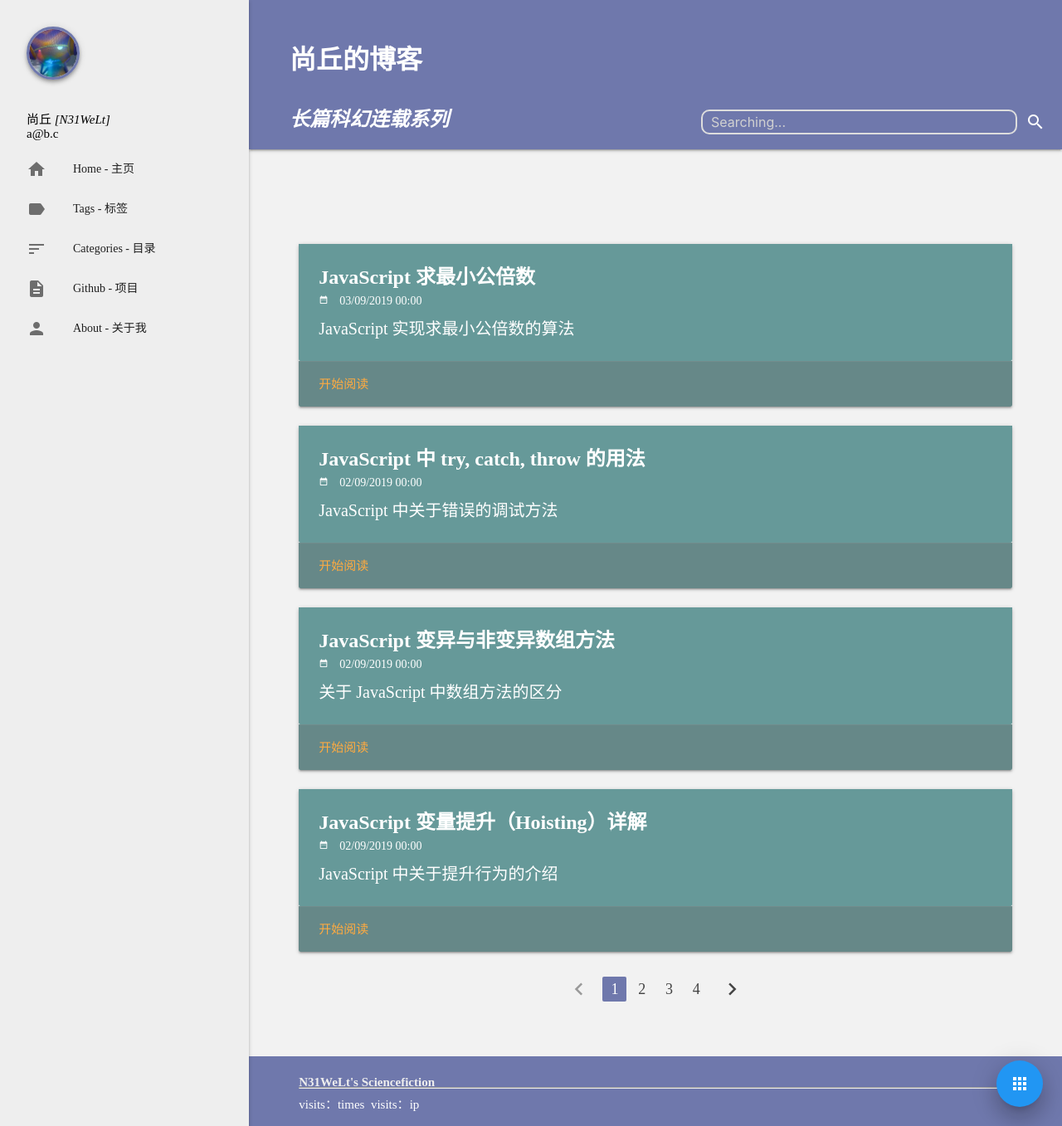
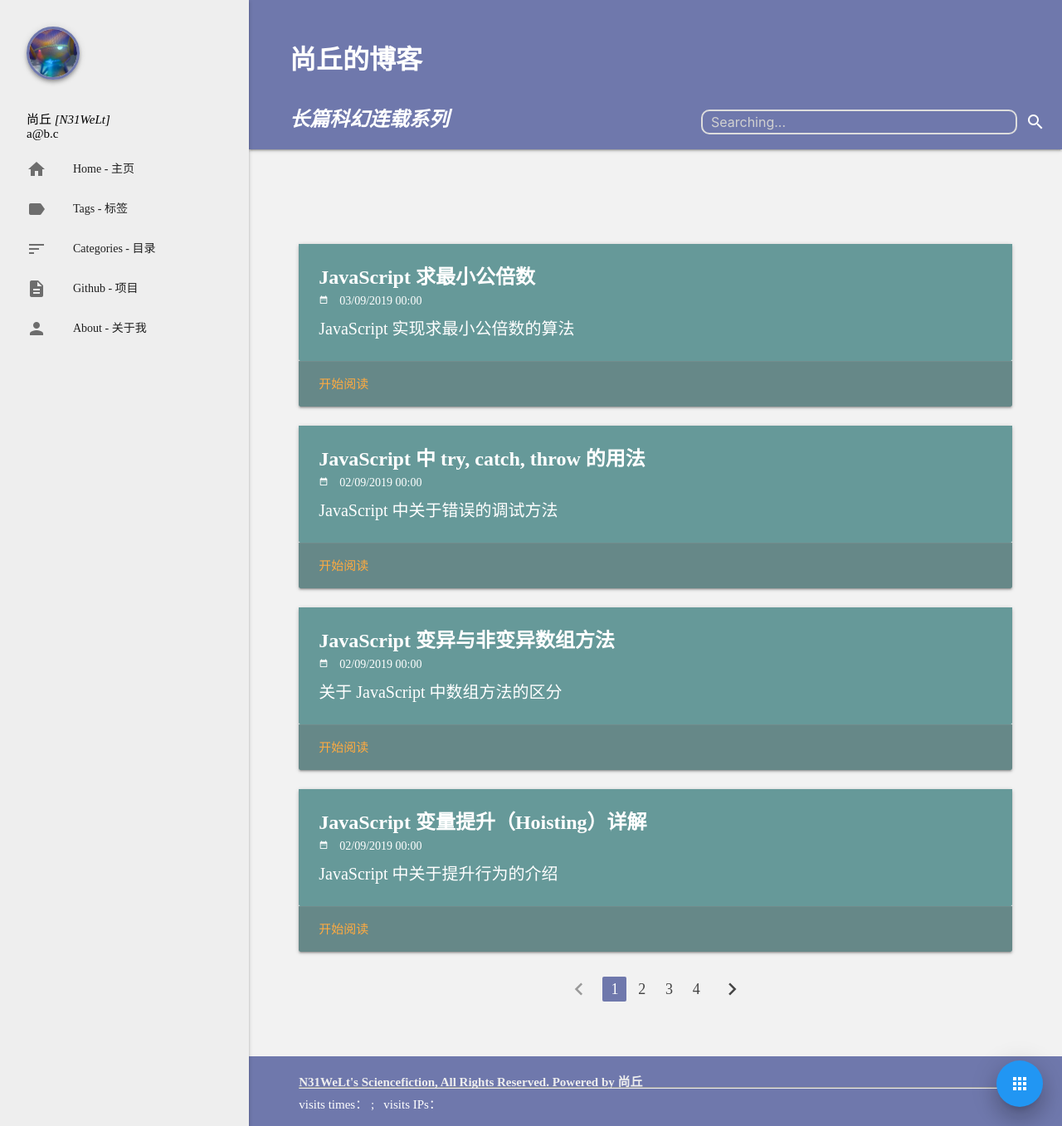
Before and after one commit to keepwalk/keepwalk.github.io, a Jekyll site: the page built from index.html, in a window 1280 px wide and 1357 px high. Shown: the whole window at 83% size. Built offline with Jekyll 4.4.1, drawn with Linux system fonts in a browser that asks for light colours; the list of posts is cut into pages by our own code; comment, search, counter and statistics services are not loaded.

Commit message:
Update footer.html

```diff
--- a/_includes/footer.html
+++ b/_includes/footer.html
@@ -4,11 +4,11 @@
     <div class="container">
         <div class="row">
             <div class="col s12">
-                <p class="footer-message grey-text text-lighten-3">N31WeLt's Sciencefiction</p>
+                <p class="footer-message grey-text text-lighten-3">N31WeLt's Sciencefiction, All Rights Reserved. Powered by 尚丘</p>
                 <hr>
                 <p class="visit-statistics">
-                    <span id="busuanzi_container_site_pv">visits：<span id="busuanzi_value_site_pv"></span>times</span>&nbsp;
-                    <span id="busuanzi_container_site_pv">visits：<span id="busuanzi_value_site_uv"></span>ip</span>
+                    <span id="busuanzi_container_site_pv">visits times：<span id="busuanzi_value_site_pv"></span> ; </span>&nbsp;
+                    <span id="busuanzi_container_site_pv">visits IPs：<span id="busuanzi_value_site_uv"></span> </span>
                 </p>
                 <!-- <p class="grey-text text-lighten-4">{{site.description}}</p> -->
             </div>
```
